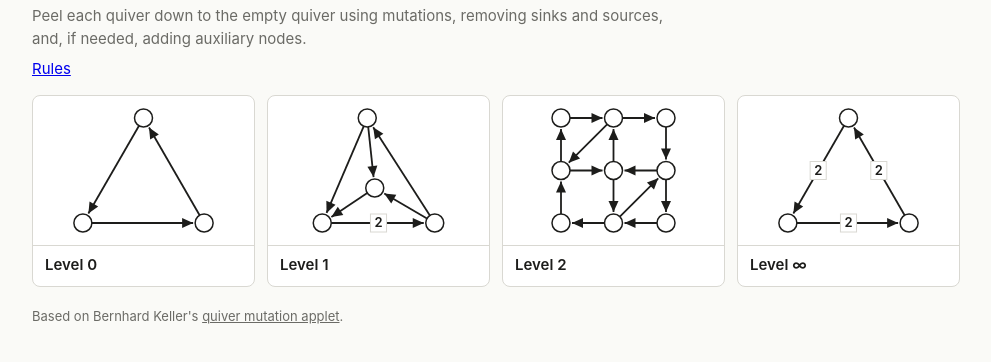
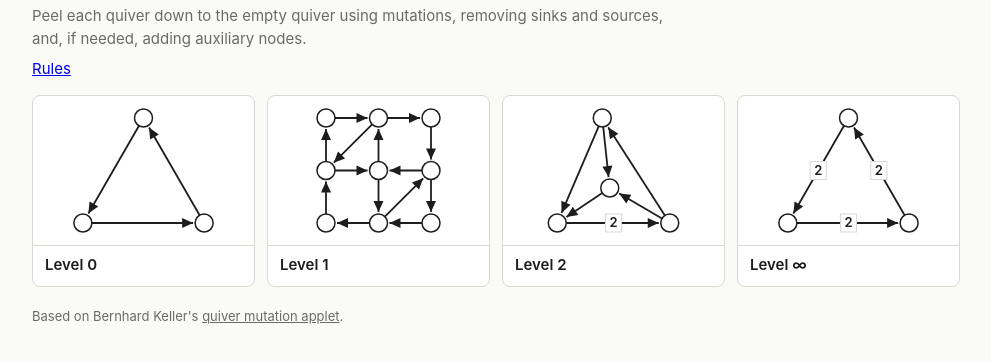
Before and after one commit to Hu-Mingyuan/peel-a-quiver, a plain HTML site: page web/index.html in a window 1280 px wide. Shown: the part 52-414 px from the top of the page, without its empty margins (144-1135 px from the left). Drawn offline with Linux system fonts and the light colour scheme.

Commit message:
Swap levels 1 and 2: the FG quiver needs no extra vertex
Co-Authored-By: Claude Opus 5.5 <noreply@anthropic.com>

```diff
--- a/web/index.html
+++ b/web/index.html
@@ -137,23 +137,23 @@
       B: [[0, 1, -1], [-1, 0, 1], [1, -1, 0]],
     },
     {
+      // FG SL_4 quiver，四边形（两个三角形），去掉边界 frozen 顶点；由 tools/fg.js 生成
       id: 'level-1',
       num: '1',
-      origin: 'A torus with a disk removed, with one marked point on the boundary: the quiver of an ideal triangulation of this surface.',
-      labels: [1, 2, 3, 4],
-      pos: [[-1.2, 0], [1.8, 0], [0, 2.8], [0.2, 0.933]],
-      B: [[0, 2, -1, -1], [-2, 0, 1, 1], [1, -1, 0, 1], [1, -1, -1, 0]],
-    },
-    {
-      // FG SL_4 quiver，四边形（两个三角形），去掉边界 frozen 顶点；由 tools/fg.js 生成
-      id: 'level-2',
-      num: '2',
       origin: 'The Fock–Goncharov quiver for SL₄ on a disk with four marked points: a square cut into two triangles by a diagonal. The vertices on the boundary are frozen and left out; the three vertices on the diagonal run from bottom left to top right.',
       labels: [1, 2, 3, 4, 5, 6, 7, 8, 9],
       pos: [[1, 1], [2, 1], [3, 1], [1, 2], [2, 2], [3, 2], [1, 3], [2, 3], [3, 3]],
       B: [[0, -1, 0, 1, 0, 0, 0, 0, 0], [1, 0, -1, 0, -1, 1, 0, 0, 0], [0, 1, 0, 0, 0, -1, 0, 0, 0],
           [-1, 0, 0, 0, 1, 0, 1, -1, 0], [0, 1, 0, -1, 0, -1, 0, 1, 0], [0, -1, 1, 0, 1, 0, 0, 0, -1],
           [0, 0, 0, -1, 0, 0, 0, 1, 0], [0, 0, 0, 1, -1, 0, -1, 0, 1], [0, 0, 0, 0, 0, 1, 0, -1, 0]],
+    },
+    {
+      id: 'level-2',
+      num: '2',
+      origin: 'A torus with a disk removed, with one marked point on the boundary: the quiver of an ideal triangulation of this surface.',
+      labels: [1, 2, 3, 4],
+      pos: [[-1.2, 0], [1.8, 0], [0, 2.8], [0.2, 0.933]],
+      B: [[0, 2, -1, -1], [-2, 0, 1, 1], [1, -1, 0, 1], [1, -1, -1, 0]],
     },
     {
       id: 'level-inf',
@@ -474,11 +474,11 @@
   // ---------- 关卡界面 ----------
   // 每个浏览器自己记住过了哪些关；存储不可用时（隐私模式等）照常能玩，只是不显示 ✓
   function solvedSet() {
-    try { return new Set(JSON.parse(localStorage.getItem('peel-a-quiver-solved') || '[]')); }
+    try { return new Set(JSON.parse(localStorage.getItem('peel-a-quiver-solved-v2') || '[]')); }
     catch (e) { return new Set(); }
   }
   function markSolved(id) {
-    try { const s = solvedSet(); s.add(id); localStorage.setItem('peel-a-quiver-solved', JSON.stringify([...s])); }
+    try { const s = solvedSet(); s.add(id); localStorage.setItem('peel-a-quiver-solved-v2', JSON.stringify([...s])); }
     catch (e) { /* ignore */ }
   }
 
```
Also changed, not shown: test/test.js (+1 -1 lines).
